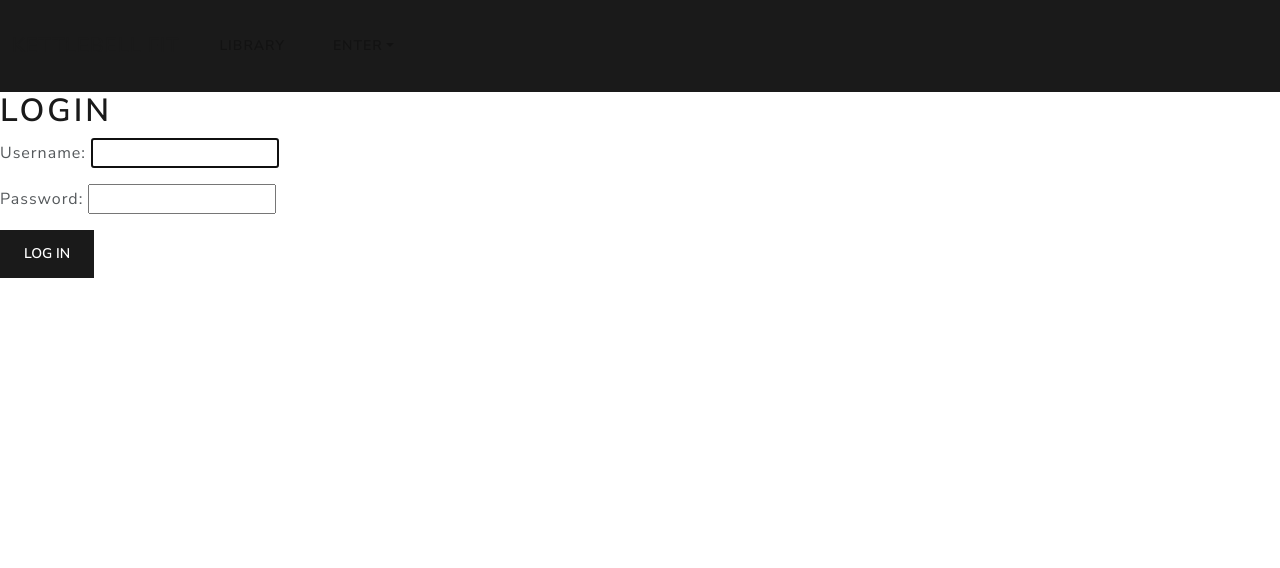
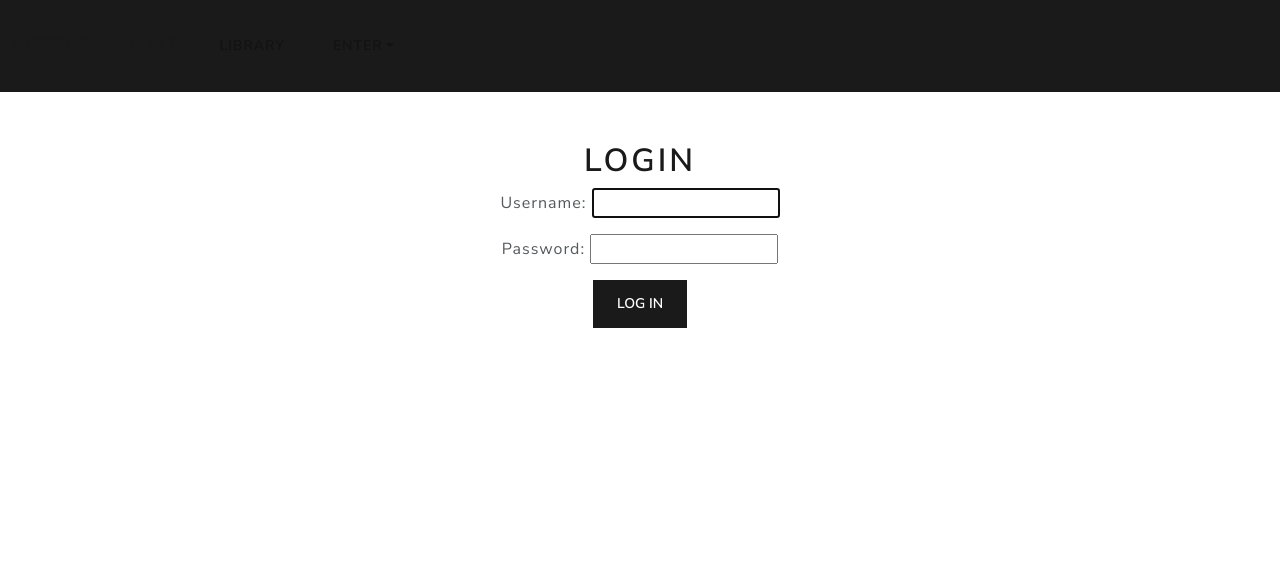
Before and after one commit to sophiabanda/kb_fit, a Django app: page /accounts/login/ in a window 1280 px wide. Shown: the top 568 px of the page. Run offline with Django 4.2, Linux system fonts and the light colour scheme; some libraries are stand-ins or nearby versions.

Commit message:
centered and margined login

```diff
--- a/kb_fit/templates/registration/login.html
+++ b/kb_fit/templates/registration/login.html
@@ -1,6 +1,7 @@
 {% extends "base.html" %}
 {% block content %}
 
+<div style="margin:50px; text-align:center;">
     <h1>Login</h1>
     <form action="{% url 'login' %}" method="post">
         {% csrf_token %}
@@ -8,4 +9,6 @@
         <input type="hidden" name="next" value="{{ next }}">
         <button type="submit" class="btn btn-primary">Log In</button>
     </form>
+</div>
+
 {% endblock %}
```
Lines whose indentation alone changed are shown as unchanged.
